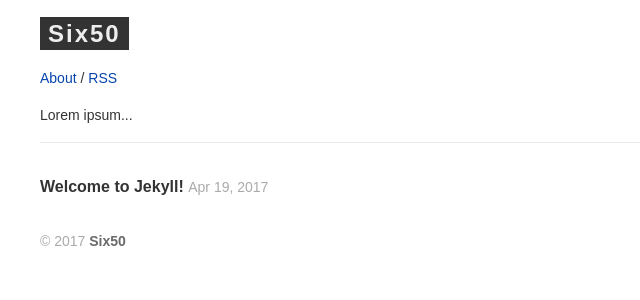
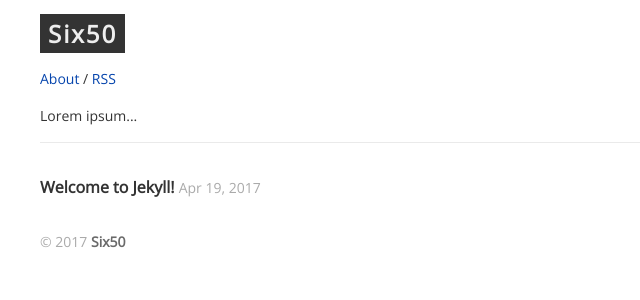
Before and after one commit to six50/sixfifty, a Jekyll site: the page built from index.html, in a window 1280 px wide. Shown: the top 300 px of the page, without its empty margins (0-640 px from the left). Built offline with Jekyll 4.4.1, drawn with Linux system fonts in a browser that asks for light colours; some web fonts are replaced.

Commit message:
Tidy up CSS a bit and use Open Sans

```diff
--- a/_sass/_layout.scss
+++ b/_sass/_layout.scss
@@ -11,8 +11,6 @@
 }
 
 .smallcap {
-    //text-transform: lowercase;
-    //font-variant: small-caps;
     font-size: 1.5rem;
     font-weight: bold;
 
@@ -75,6 +73,7 @@
 .tag-title {
     color: $link-color;
 }
+
 /**
  * Posts
  */
--- a/css/main.scss
+++ b/css/main.scss
@@ -4,7 +4,7 @@
 @charset "utf-8";
 
 // Our variables
-$base-font-family: 'Droid Sans', sans-serif;
+$base-font-family: 'Open Sans', sans-serif;
 $code-font-family: Inconsolata, Monaco, Consolas, monospace;
 $base-font-size:   16px;
 $base-font-weight: 300;
@@ -26,13 +26,6 @@ $grey-color-dark:  darken($grey-color, 25%);
 $on-palm:          600px;
 $on-:              800px;
 
-// Use media queries like this:
-// @include media-query($on-palm) {
-//     .wrapper {
-//         padding-right: $spacing-unit / 2;
-//         padding-left: $spacing-unit / 2;
-//     }
-// }
 @mixin media-query($device) {
     @media screen and (max-width: $device) {
         @content;
@@ -41,8 +34,8 @@ $on-:              800px;
 
 // Import partials from `sass_dir` (defaults to `_sass`)
 @import
-		url(https://fonts.googleapis.com/css?family=Droid+Sans),
-        "base",
-        "layout",
-        "syntax-highlighting"
+		url(https://fonts.googleapis.com/css?family=Open+Sans),
+    "base",
+    "layout",
+    "syntax-highlighting"
 ;
```
Also changed, not shown: 1 other file.
